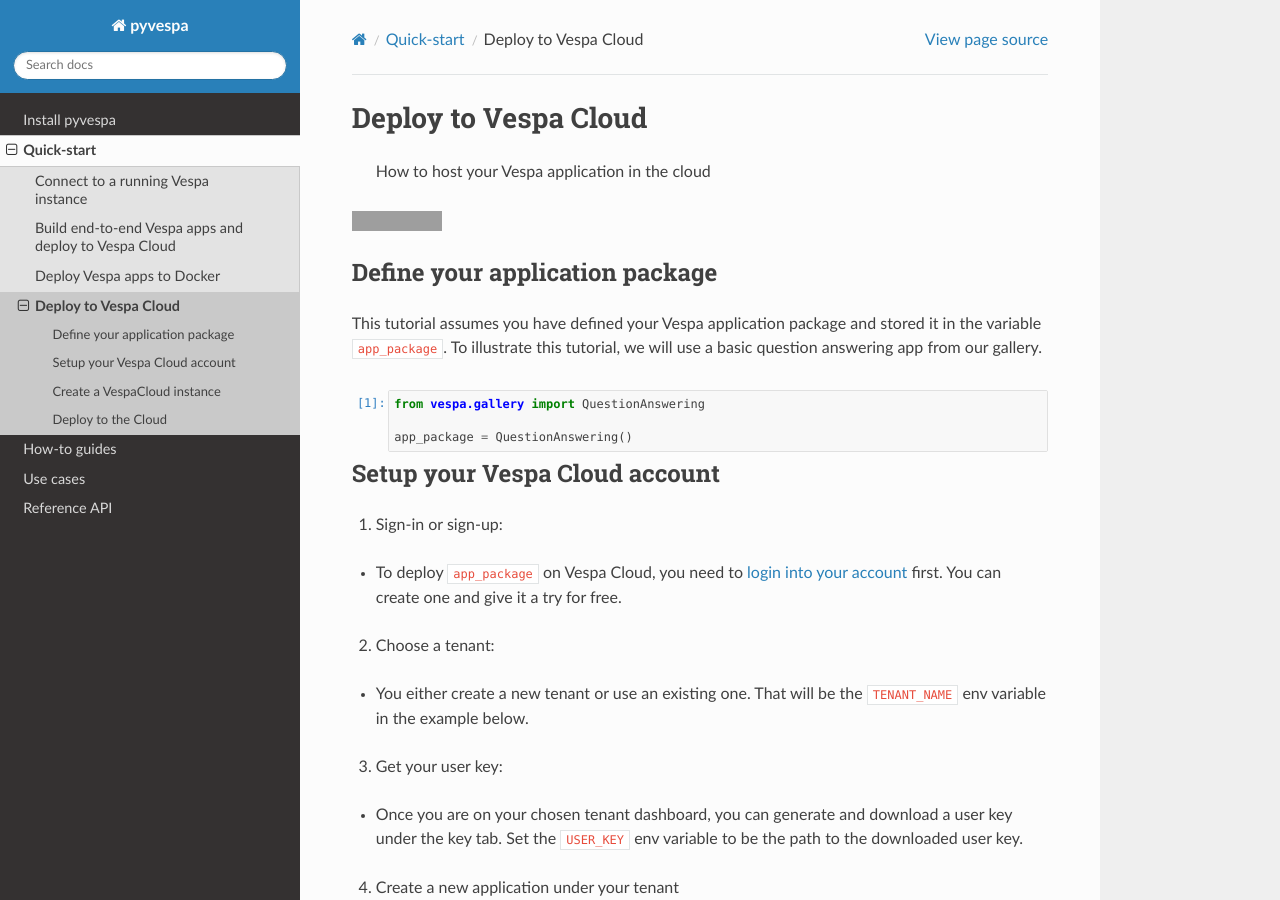
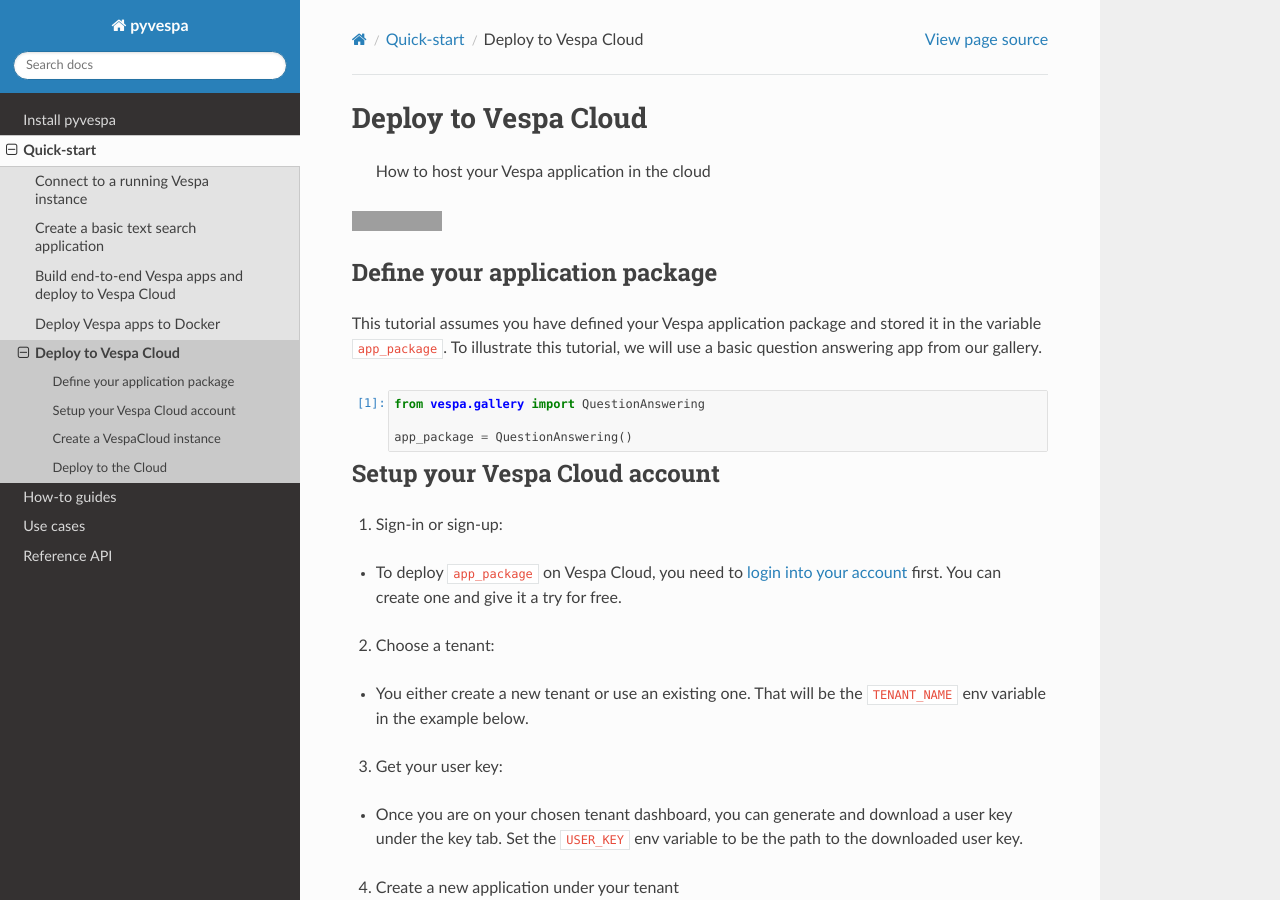
Before and after one commit to vespa-engine/pyvespa, a Sphinx documentation site: the page built from docs/sphinx/source/deploy-vespa-cloud.ipynb, in a window 1280 px wide and 900 px high. Built offline with Sphinx 7.4.7 and the Read the Docs theme 2.0.0, drawn with Linux system fonts in a browser that asks for light colours; pages that are not in the unit, such as notebooks, are missing from menus; grey boxes are pictures that could not be loaded.

Commit message:
add a simpler tutorial to create a text app

```diff
--- a/docs/sphinx/source/quickstart.rst
+++ b/docs/sphinx/source/quickstart.rst
@@ -7,6 +7,7 @@
 .. toctree::
 
    connect-to-vespa-instance
+   create-text-app
    create-and-deploy-vespa-cloud
    create-and-deploy-vespa-docker
    deploy-vespa-cloud
```
Also changed, not shown: docs/sphinx/source/create-text-app.ipynb (added).
